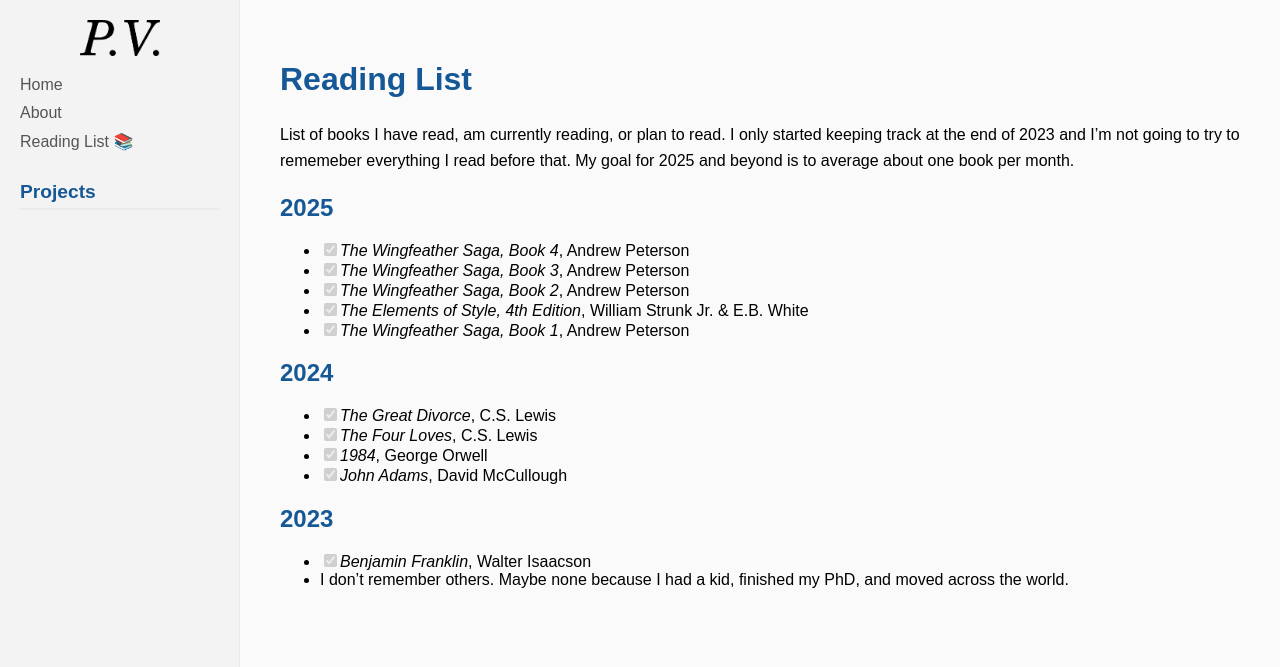
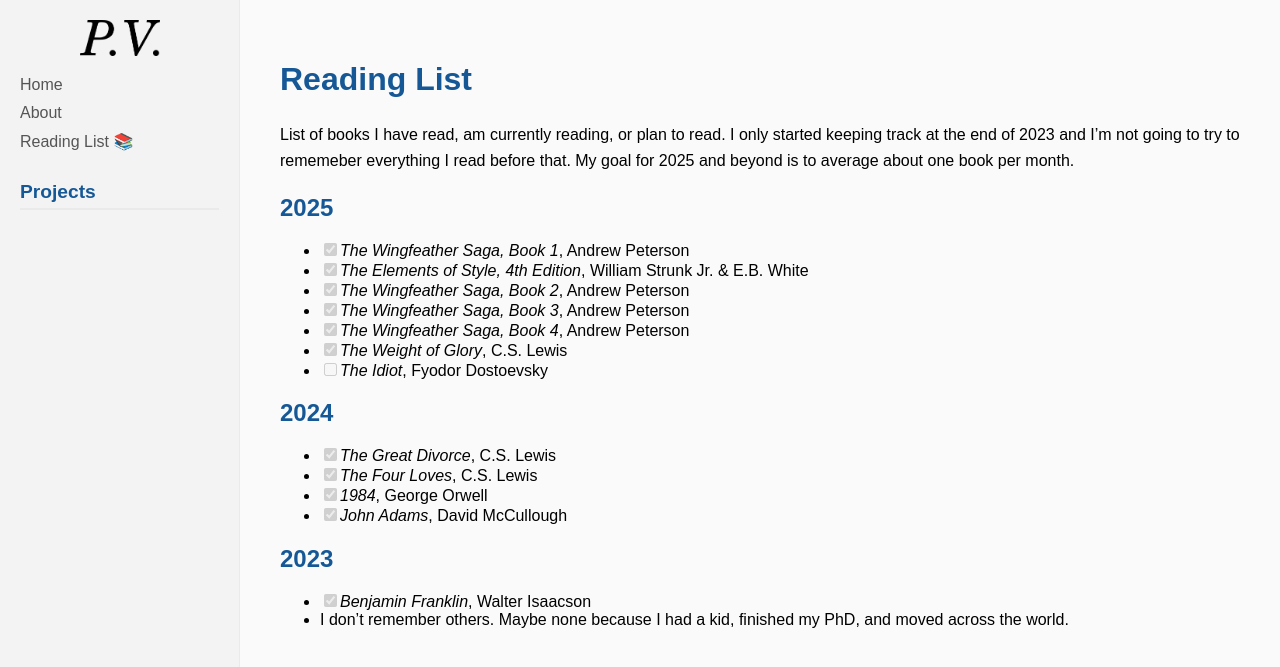
Before and after one commit to pverrinder/pverrinder.github.io, a Jekyll site: the page built from reading_list.md, in a window 1280 px wide and 900 px high. Shown: the top 667 px of the window. Built offline with Jekyll 4.4.1, drawn with Linux system fonts in a browser that asks for light colours.

Commit message:
added a couple items to the reading list

```diff
--- a/reading_list.md
+++ b/reading_list.md
@@ -7,11 +7,13 @@ title: Reading List
 List of books I have read, am currently reading, or plan to read. I only started keeping track at the end of 2023 and I'm not going to try to rememeber everything I read before that. My goal for 2025 and beyond is to average about one book per month.
 
 ## 2025
+- [x] *The Wingfeather Saga, Book 1*, Andrew Peterson
+- [x] *The Elements of Style, 4th Edition*, William Strunk Jr. & E.B. White
+- [x] *The Wingfeather Saga, Book 2*, Andrew Peterson
+- [x] *The Wingfeather Saga, Book 3*, Andrew Peterson
 - [x] *The Wingfeather Saga, Book 4*, Andrew Peterson
-- [x] *The Wingfeather Saga, Book 3*, Andrew Peterson
-- [x] *The Wingfeather Saga, Book 2*, Andrew Peterson
-- [x] *The Elements of Style, 4th Edition*, William Strunk Jr. & E.B. White
-- [x] *The Wingfeather Saga, Book 1*, Andrew Peterson
+- [x] *The Weight of Glory*, C.S. Lewis
+- [ ] *The Idiot*, Fyodor Dostoevsky
 
 ## 2024
 - [x] *The Great Divorce*, C.S. Lewis
```
